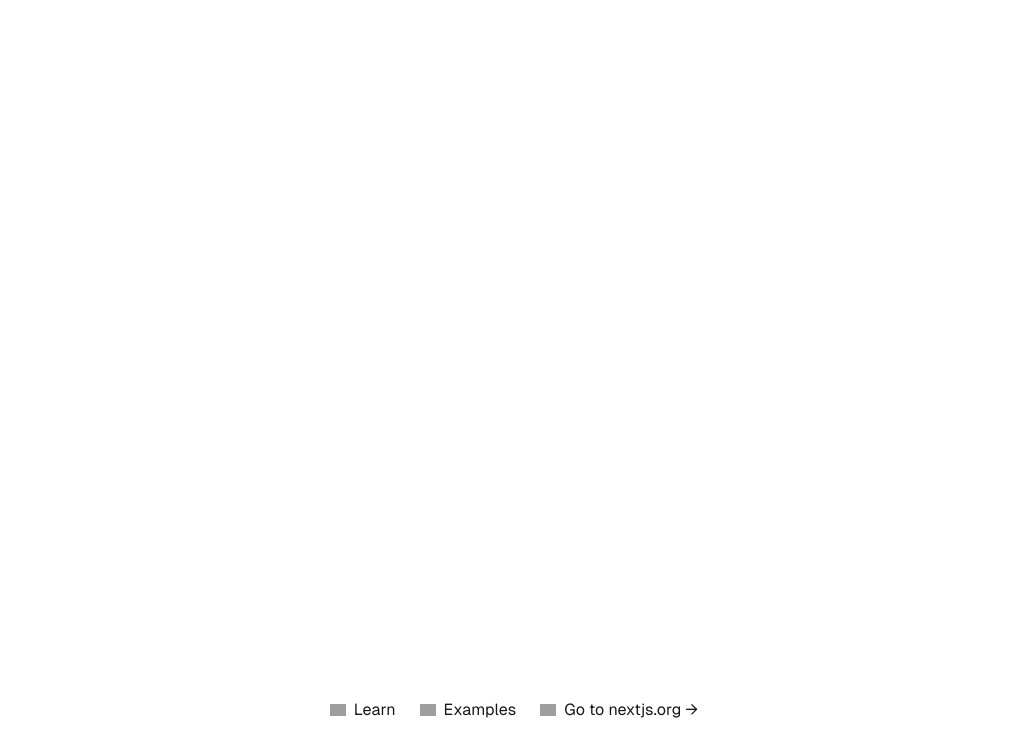
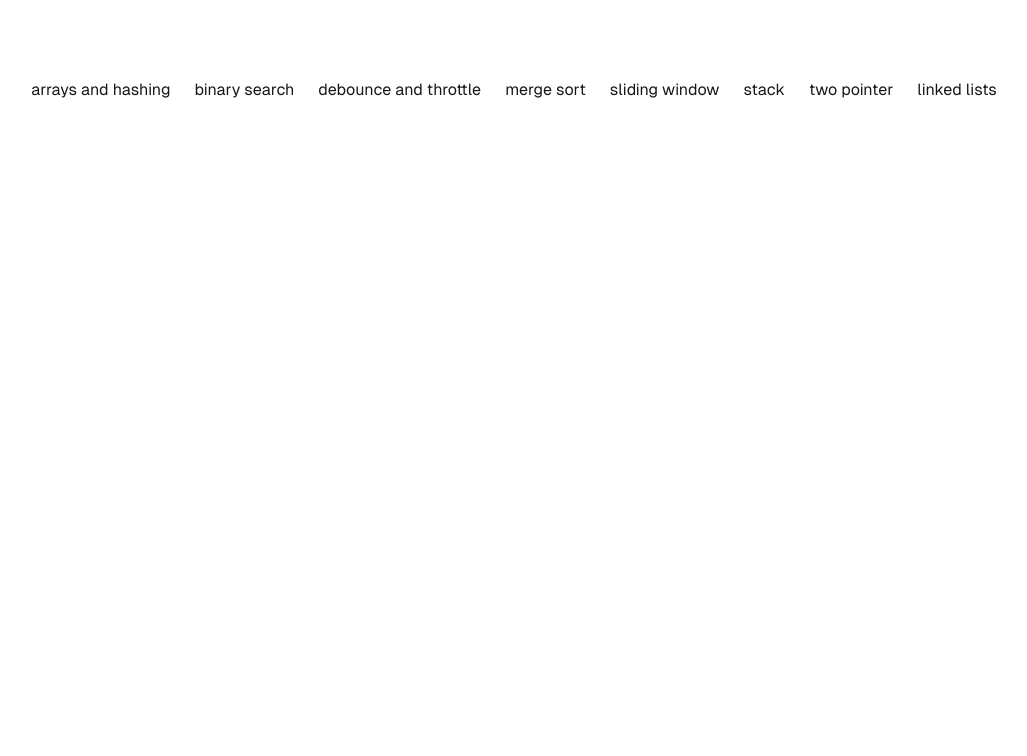
Before and after one commit to LYD01/dsa2, a Next.js app: page / in a window 1280 px wide. Shown: the top 756 px of the page, without its empty margins (126-1153 px from the left). Built offline with nearby package versions, Linux system fonts and the light colour scheme; grey boxes are pictures that could not be loaded.

Commit message:
add linked lists

```diff
--- /dev/null
+++ b/src/app/linked-lists/page.tsx
@@ -0,0 +1,30 @@
+export default function LinkedLists() {
+
+
+
+
+    /*
+
+    */
+    // const head = [0,1,2,3]
+
+
+
+
+
+
+
+
+
+
+
+
+
+
+    return (
+       <ul className="m-4 pl-4 list-disc">
+            <li>reverse linked list</li>
+       </ul>
+    );
+
+}
--- a/src/app/page.tsx
+++ b/src/app/page.tsx
@@ -1,57 +1,37 @@
-import Image from "next/image";
+"use client";
+import Link from "next/link";
+import { usePathname } from "next/navigation";
 
 export default function Home() {
+  const pathname = usePathname();
+
+ const routes = [
+          { path: "/arrays-and-hashing", label: "arrays and hashing" },
+          { path: "/binary-search", label: "binary search" },
+          { path: "/debounce-and-throttle", label: "debounce and throttle" },
+          { path: "/merge-sort", label: "merge sort" },
+          { path: "/sliding-window", label: "sliding window" },
+          { path: "/stack", label: "stack" },
+          { path: "/two-pointer", label: "two pointer" },
+          { path: "/linked-lists", label: "linked lists" },
+        ];
+
   return (
     <div className="grid grid-rows-[20px_1fr_20px] items-center justify-items-center min-h-screen p-8 pb-20 gap-16 sm:p-20 font-[family-name:var(--font-geist-sans)]">
-      <main className="flex flex-col gap-8 row-start-2 items-center sm:items-start">
-      </main>
-      <footer className="row-start-3 flex gap-6 flex-wrap items-center justify-center">
-        <a
-          className="flex items-center gap-2 hover:underline hover:underline-offset-4"
-          href="https://nextjs.org/learn?utm_source=create-next-app&utm_medium=appdir-template-tw&utm_campaign=create-next-app"
-          target="_blank"
-          rel="noopener noreferrer"
-        >
-          <Image
-            aria-hidden
-            src="https://nextjs.org/icons/file.svg"
-            alt="File icon"
-            width={16}
-            height={16}
-          />
-          Learn
-        </a>
-        <a
-          className="flex items-center gap-2 hover:underline hover:underline-offset-4"
-          href="https://vercel.com/templates?framework=next.js&utm_source=create-next-app&utm_medium=appdir-template-tw&utm_campaign=create-next-app"
-          target="_blank"
-          rel="noopener noreferrer"
-        >
-          <Image
-            aria-hidden
-            src="https://nextjs.org/icons/window.svg"
-            alt="Window icon"
-            width={16}
-            height={16}
-          />
-          Examples
-        </a>
-        <a
-          className="flex items-center gap-2 hover:underline hover:underline-offset-4"
-          href="https://nextjs.org?utm_source=create-next-app&utm_medium=appdir-template-tw&utm_campaign=create-next-app"
-          target="_blank"
-          rel="noopener noreferrer"
-        >
-          <Image
-            aria-hidden
-            src="https://nextjs.org/icons/globe.svg"
-            alt="Globe icon"
-            width={16}
-            height={16}
-          />
-          Go to nextjs.org →
-        </a>
-      </footer>
+          <nav>
+            <ul className="flex gap-6">
+              {routes.map((route) => (
+                <li key={route.path}>
+                  <Link
+                    href={route.path}
+                    className={pathname === route.path ? "font-bold underline" : ""}
+                  >
+                    {route.label}
+                  </Link>
+                </li>
+              ))}
+            </ul>
+          </nav>
     </div>
   );
 }
```
Also changed, not shown: 1 other file (tests, documents, lock files or other folders).
